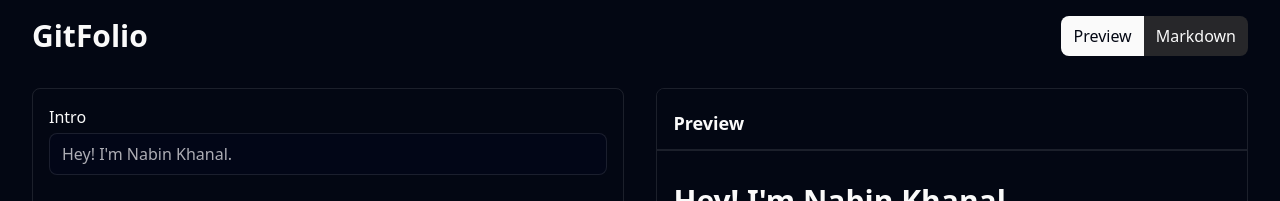
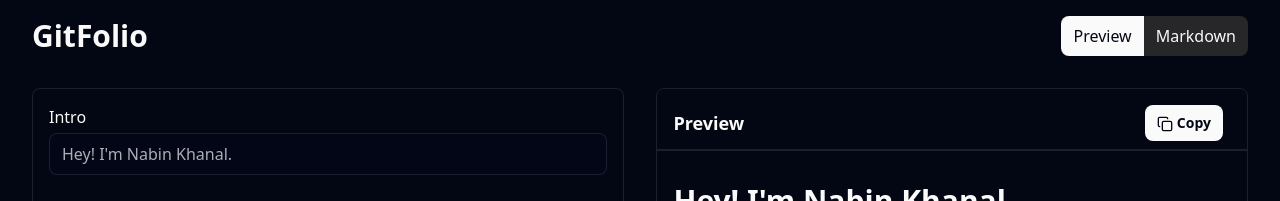
Before and after one commit to nabsk911/GitFolio, a React (Vite) app: page / in a window 1280 px wide. Shown: the top 201 px of the page. Built offline with nearby package versions, Linux system fonts and the light colour scheme.

Commit message:
Improved Copying MarkDown

```diff
--- /dev/null
+++ b/src/components/CopyMD.tsx
@@ -0,0 +1,34 @@
+import { Check, Copy } from "lucide-react";
+import { useState } from "react";
+
+const CopyMD = ({ markdown }: { markdown: string | undefined }) => {
+  const [copied, setCopied] = useState(false);
+
+  const handleCopy = () => {
+    if (markdown) {
+      navigator.clipboard.writeText(markdown);
+      setCopied(true);
+      setTimeout(() => setCopied(false), 2000);
+    }
+  };
+  return (
+    <div>
+      <button
+        onClick={handleCopy}
+        className="flex items-center cursor-pointer justify-center p-2 rounded-md"
+      >
+        {copied ? (
+          <div className="text-sm bg-foreground text-background  rounded-radius py-2 px-3">
+            <Check size={16} className="inline" /> Copied
+          </div>
+        ) : (
+          <div className="text-sm bg-foreground text-background  rounded-radius py-2 px-3">
+            <Copy size={16} className="inline" /> Copy
+          </div>
+        )}
+      </button>
+    </div>
+  );
+};
+
+export default CopyMD;
--- a/src/components/MarkdownDisplay.tsx
+++ b/src/components/MarkdownDisplay.tsx
@@ -1,34 +1,11 @@
-import { useState } from "react";
-import { Copy, Check } from "lucide-react";
+import CopyMD from "./CopyMD";
 
 const MarkdownDisplay = ({ markdown }: { markdown: string | undefined }) => {
-  const [copied, setCopied] = useState(false);
-
-  const handleCopy = () => {
-    if (markdown) {
-      navigator.clipboard.writeText(markdown);
-      setCopied(true);
-      setTimeout(() => setCopied(false), 2000);
-    }
-  };
   return (
     <div className="w-full md:w-1/2 h-auto md:h-[85vh] border border-border rounded-radius  overflow-scroll">
       <div className="sticky flex justify-between items-center border-b-2 border-border top-0  left-0 pt-2 px-4 bg-background font-semibold text-lg">
         <p>Markdown</p>
-        <button
-          onClick={handleCopy}
-          className="flex items-center cursor-pointer justify-center p-2 rounded-md"
-        >
-          {copied ? (
-            <div className="text-sm bg-foreground text-background  rounded-radius py-2 px-3">
-              <Check size={16} className="inline" /> Copied
-            </div>
-          ) : (
-            <div className="text-sm bg-foreground text-background  rounded-radius py-2 px-3">
-              <Copy size={16} className="inline" /> Copy
-            </div>
-          )}
-        </button>
+        <CopyMD markdown={markdown} />
       </div>
       <div className="px-4 pb-4 ">
         <pre className="font-mono text-sm pt-4">{markdown}</pre>
--- a/src/components/Preview.tsx
+++ b/src/components/Preview.tsx
@@ -1,11 +1,13 @@
 import Markdown from "react-markdown";
 import rehypeRaw from "rehype-raw";
+import CopyMD from "./CopyMD";
 
 const Preview = ({ markdown }: { markdown: undefined | string }) => {
   return (
     <div className="w-full md:w-1/2 h-auto md:h-[85vh] border border-border rounded-radius overflow-scroll">
-      <div className="bg-background sticky top-0 border-b-2 border-border pt-2 px-4 font-semibold text-lg">
+      <div className="bg-background flex justify-between items-center sticky top-0 border-b-2 border-border pt-2 px-4 font-semibold text-lg">
         <p className="py-3">Preview</p>
+        <CopyMD markdown={markdown} />
       </div>
       <div className="px-4 pb-4">
         <Markdown
```
